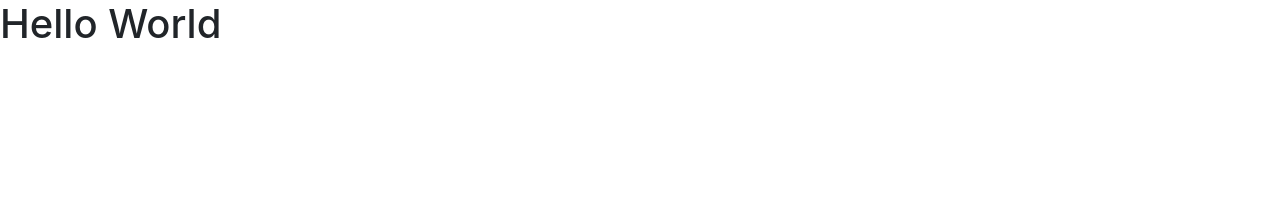
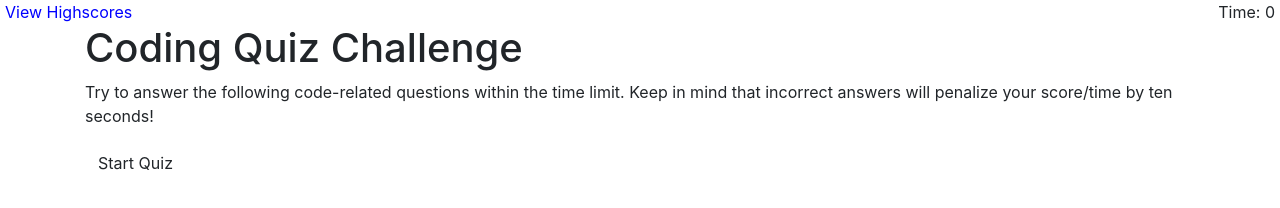
Before and after one commit to cgriffin332/Code-Quiz332, a plain HTML site: page index.html in a window 1280 px wide. Drawn offline with nearby package versions, Linux system fonts and the light colour scheme.

Commit message:
added h1, p, and button

```diff
--- a/index.html
+++ b/index.html
@@ -12,7 +12,30 @@
         <link rel="stylesheet" href="./style.css">
     </head>
     <body>
-        <h1>Hello World</h1>
+        <!-- navbar including View Highscores link and Timer -->
+        <nav>
+            <!-- View Highscores link -->
+            <a href="" id="highscoresLink">View Highscores</a>
+            <!-- timer div -->
+            <div id="timer">Time: <span id="timerValue">0</span></div>
+        </nav>
+        <div class="container">
+            <div class="row">
+                <div class="col mx-auto">
+                    <h1>Coding Quiz Challenge</h1>
+                </div>
+            </div>
+            <div class="row">
+                <div class="col mx-auto">
+                    <p>Try to answer the following code-related questions within the time limit. Keep in mind that incorrect answers will penalize your score/time by ten seconds!</p>
+                </div>
+            </div>
+            <div class="row">
+                <div class="col mx-auto">
+                    <button class="btn" id="startQuiz">Start Quiz</button>
+                </div>
+            </div>
+        </div>
 
 
         <script src="./script.js" ></script>
--- a/script.js
+++ b/script.js
@@ -0,0 +1,2 @@
+// timer value variable
+var timerValue = document.getElementById("timerValue");
--- a/style.css
+++ b/style.css
@@ -0,0 +1,10 @@
+/* timer styling */
+#timer {
+    float: right;
+    margin-right: 5px;
+}
+/* Highscores Link styling */
+#highscoresLink {
+    margin-left: 5px;
+    color: blue;
+}
```
